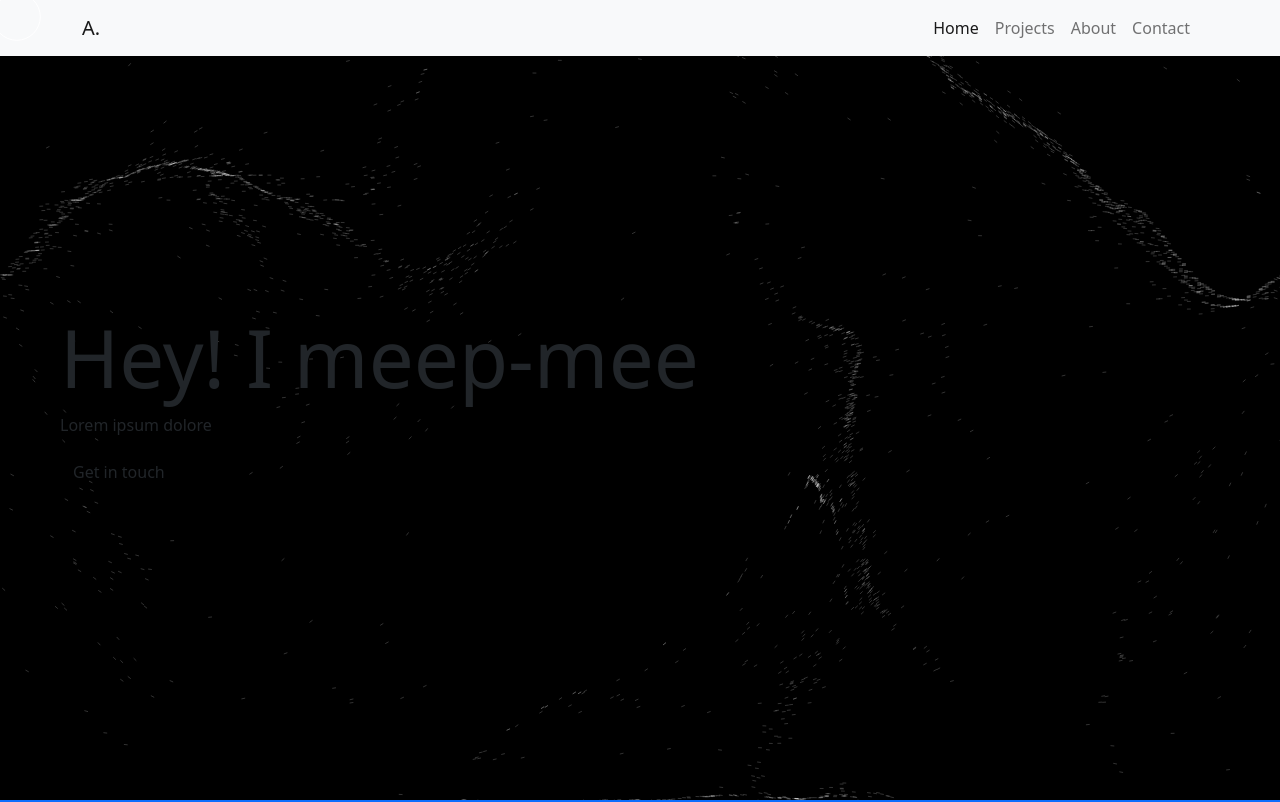
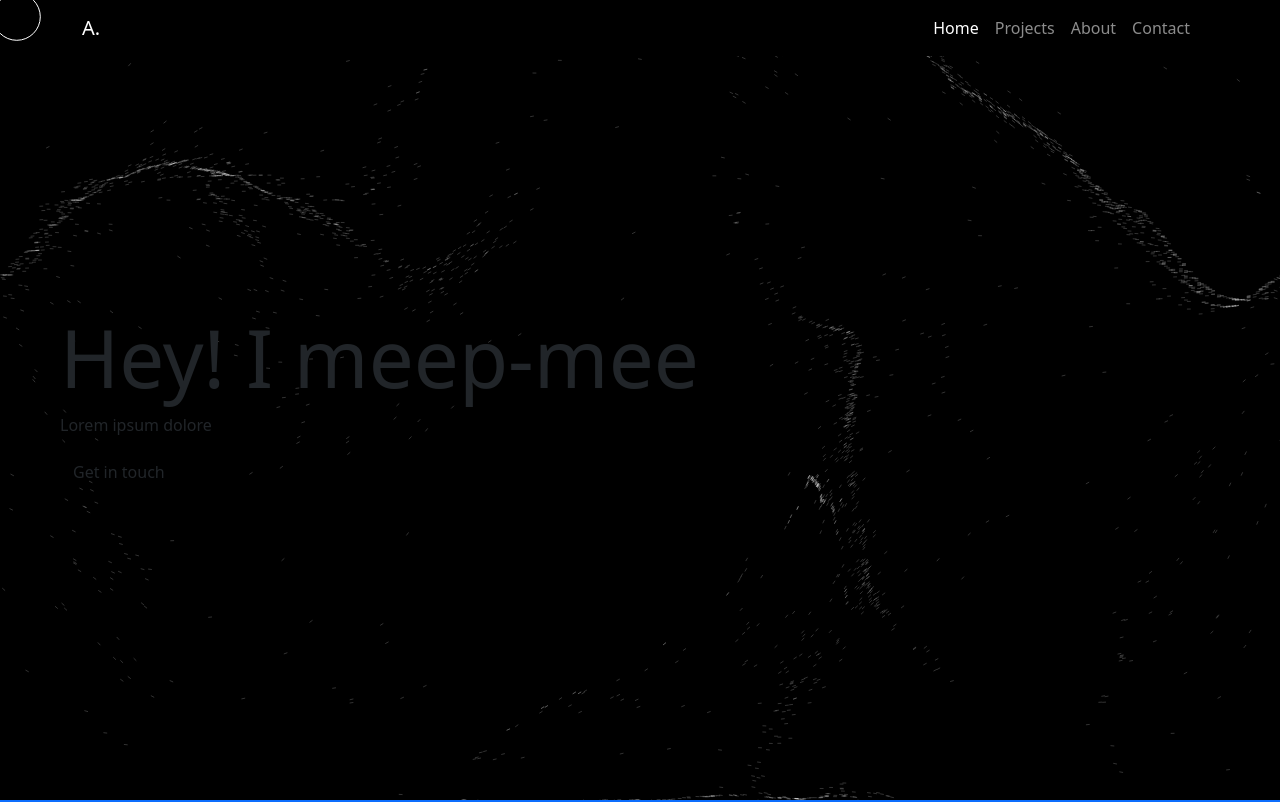
Before and after one commit to alexandrabatrak/react-portfolio, a React (Create React App) app: page / in a window 1280 px wide. Shown: the top 802 px of the page. Built offline with nearby package versions, Linux system fonts and the light colour scheme.

Commit message:
Change nav to dark

```diff
--- a/src/components/Nav.js
+++ b/src/components/Nav.js
@@ -21,8 +21,8 @@ export default function Header() {
     <header>
       <Navbar
         className={scrolled ? 'scrolled' : ''}
-        bg='light'
-        variant='light'
+        bg='black'
+        variant='dark'
         fixed='top'>
         <Container>
           <Link className='navbar-brand' to='/'>
```
